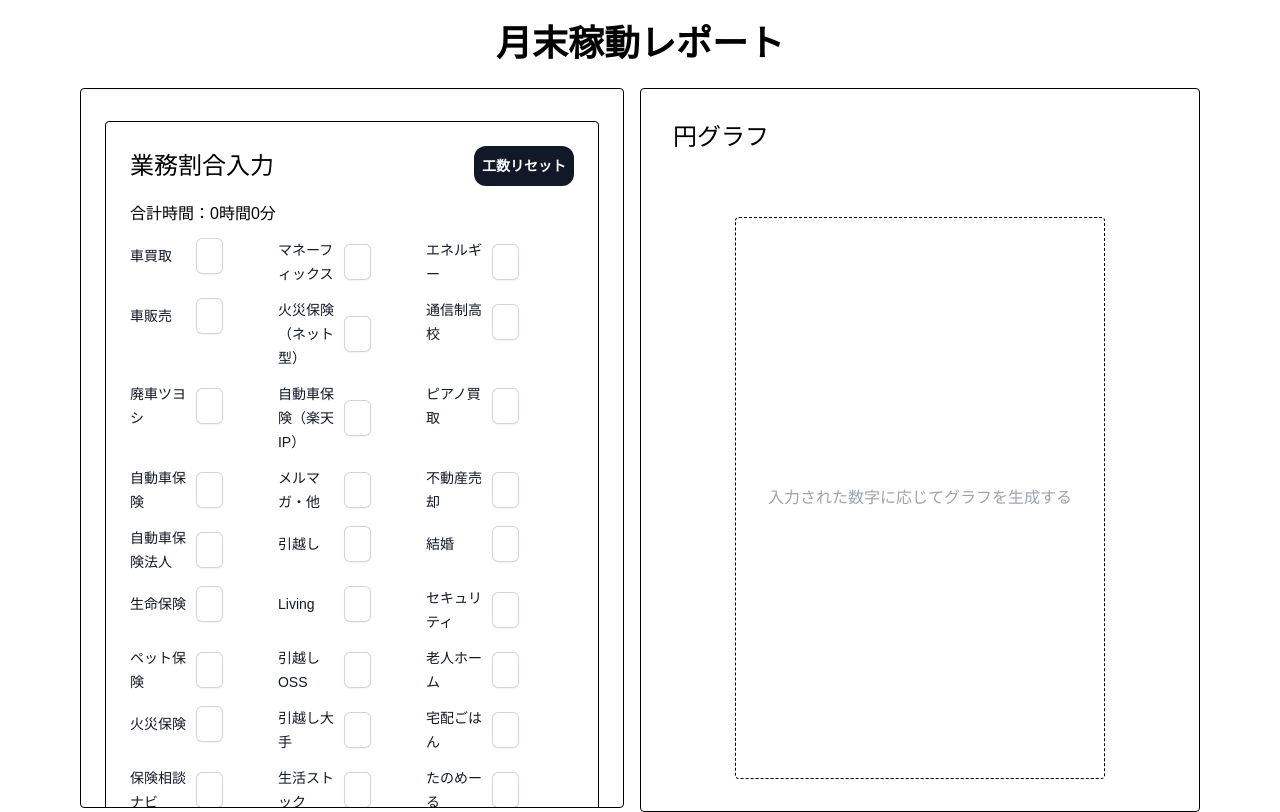
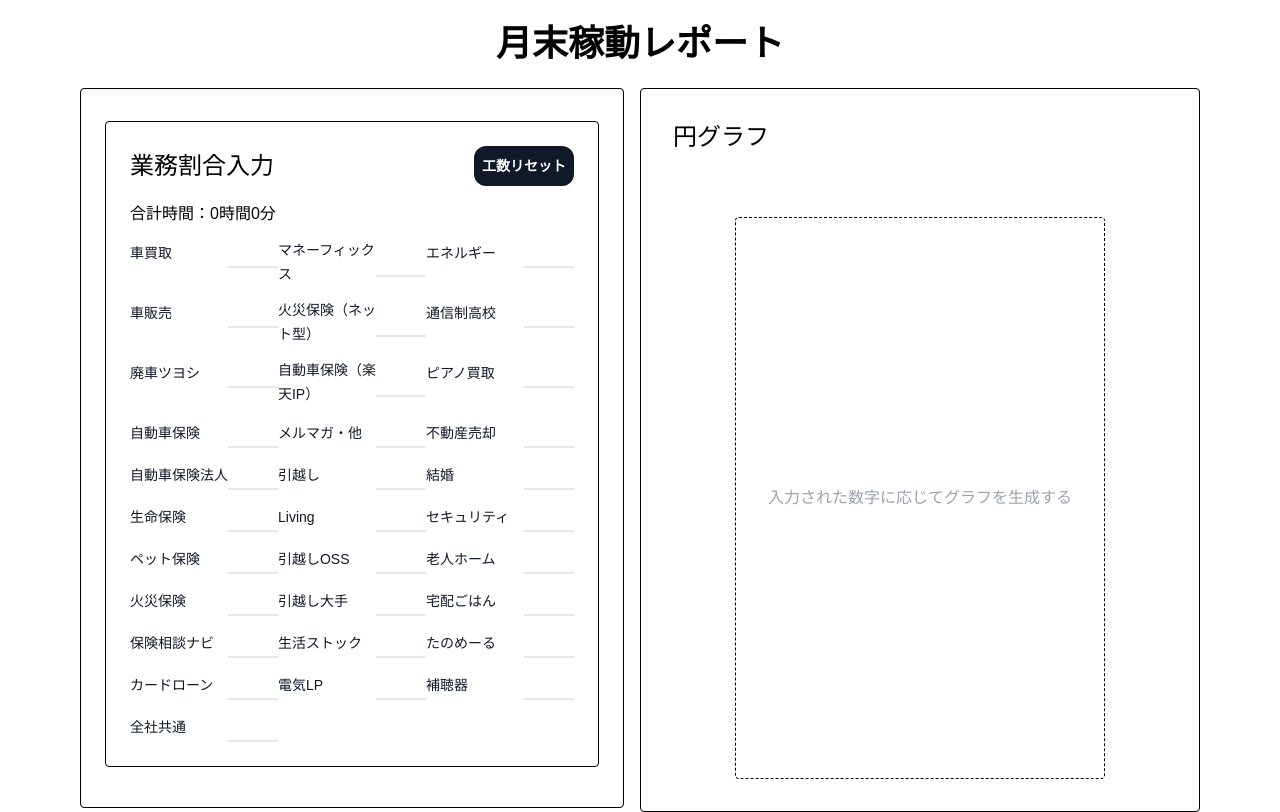
Before and after one commit to ppppppsmash/end-of-month_performance, a React (Create React App) app in the folder client/: page / in a window 1280 px wide. Built offline with nearby package versions, Linux system fonts and the light colour scheme.

Commit message:
mod: input仕様

```diff
--- a/client/src/components/Input.tsx
+++ b/client/src/components/Input.tsx
@@ -18,11 +18,9 @@
                 <div>
                     <input
                         type="text"
-                        className="block w-4/12 rounded-md border-0 py-1.5
-                        text-gray-900 shadow-sm ring-1 ring-inset ring-gray-300
-                         placeholder:text-gray-400 focus:ring-2
-                         focus:ring-inset focus:ring-indigo-600
-                         sm:text-sm sm:leading-6"
+                        className='outline-none p-0 w-[50px] h-[30px]
+                        border-b-2 border-black-300 text-sm
+                        focus:border-b-2 focus:border-black'
                          value={time}
                          onChange={(e) => onChange(e)}
                     />
```
